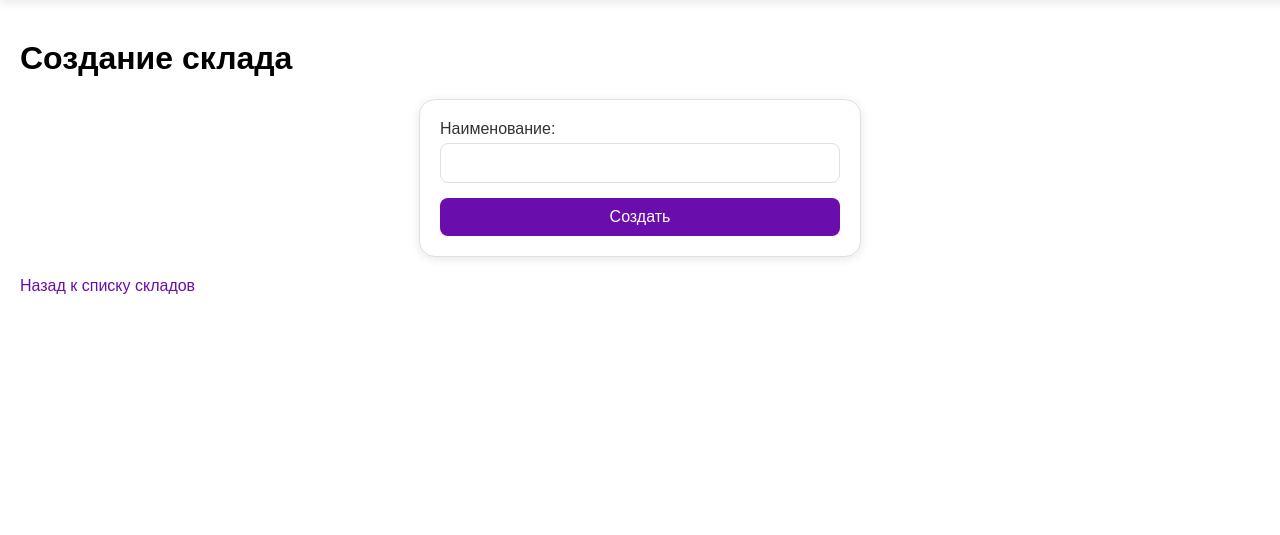
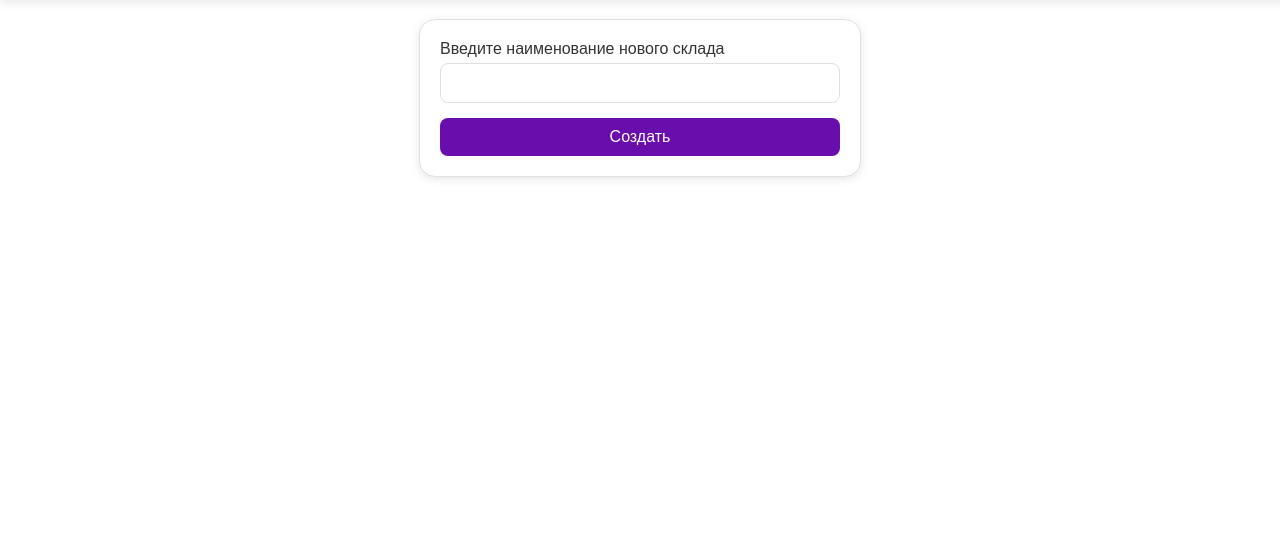
Before and after one commit to X5Office/XWeb, a Django app: page /GK/warehouses/create/ in a window 1280 px wide. Shown: the part 61-596 px from the top of the page. Run offline with Django 5.2, Linux system fonts and the light colour scheme; the visitor is signed in with stand-in values (Sample User, id 1); parts of the project's set-up code (start-up, migrations or seed data) failed here and were passed over.

Commit message:
Фикс дизайна 1

```diff
--- a/assets/templates/warehouses/create.html
+++ b/assets/templates/warehouses/create.html
@@ -61,12 +61,10 @@
     </style>
 {% endblock %}
 {% block main_content %}
-    <h1>Создание склада</h1>
     <form method="post" class="custom-form">
         {% csrf_token %}
-        <label for="name">Наименование:</label>
+        <label for="name">Введите наименование нового склада</label>
         <input type="text" id="name" name="name" required>
         <button type="submit">Создать</button>
     </form>
-    <a href="/GK/warehouses" class="back-link">Назад к списку складов</a>
 {% endblock %}
```
